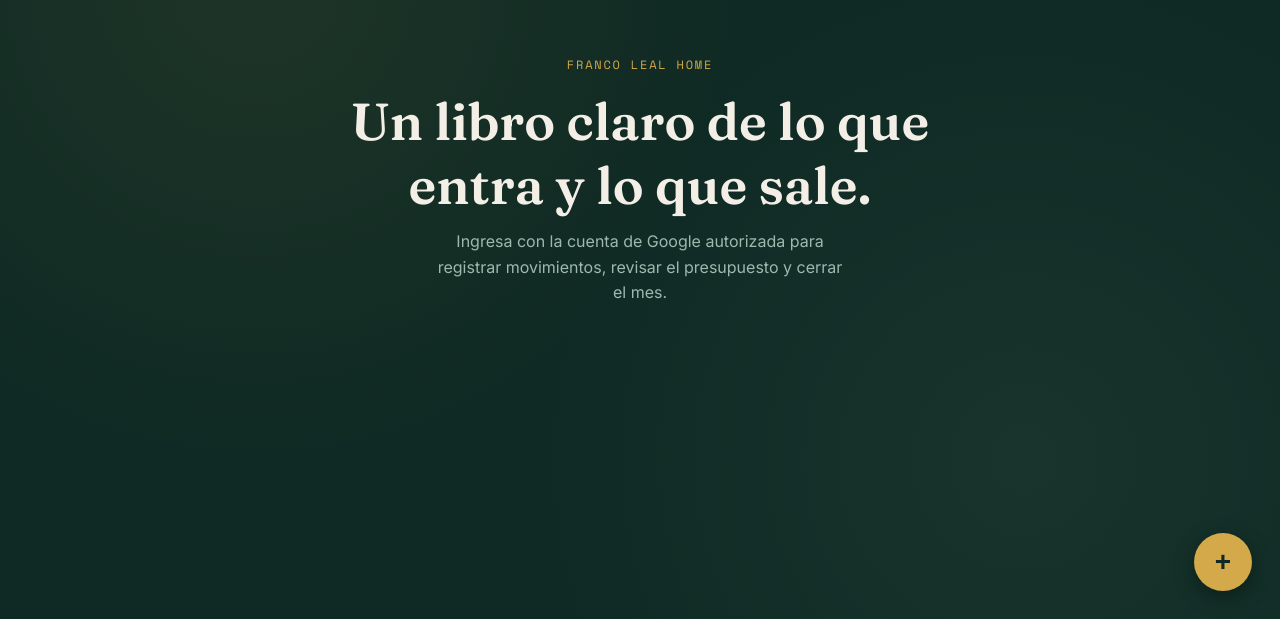
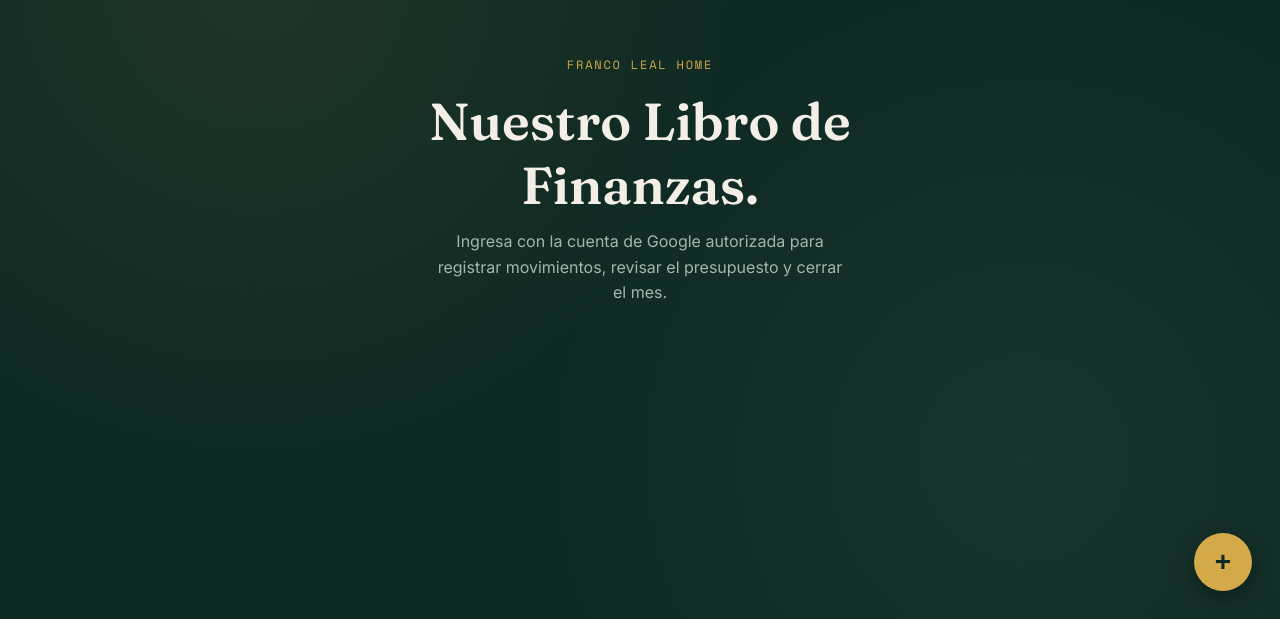
Before and after one commit to cristian310franco-eng/Franco-Leal-Home, a plain HTML site: page index.html in a window 1280 px wide. Shown: the part 181-800 px from the top of the page. Drawn offline with nearby package versions, Linux system fonts and the light colour scheme.

Commit message:
Update index.html

```diff
--- a/index.html
+++ b/index.html
@@ -391,7 +391,7 @@
 <!-- ============ PANTALLA DE LOGIN ============ -->
 <div id="login-screen">
   <div class="eyebrow">Franco Leal Home</div>
-  <h1>Un libro claro de lo que entra y lo que sale.</h1>
+  <h1>Nuestro Libro de Finanzas.</h1>
   <p>Ingresa con la cuenta de Google autorizada para registrar movimientos, revisar el presupuesto y cerrar el mes.</p>
   <div id="g_id_signin_container"></div>
   <div id="login-error">No pudimos verificar tu acceso. Revisa que hayas iniciado sesión con la cuenta correcta.</div>
```
